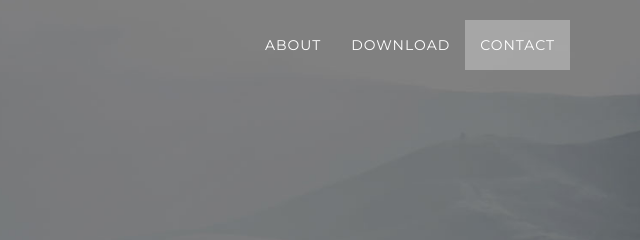
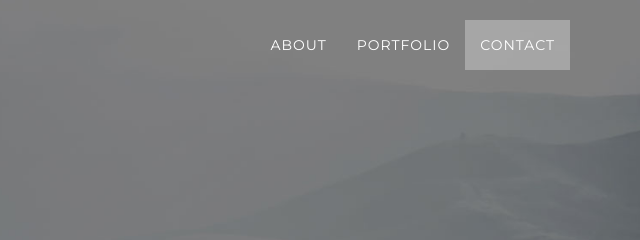
Before and after one commit to renaadler/renaadler.github.io, a website: page index.html in a window 1280 px wide. Shown: the top 240 px of the page, 640-1280 px from the left. Drawn offline with nearby package versions, Linux system fonts and the light colour scheme; some packages are replaced by stand-ins of ours.

Commit message:
Changed Download to Portfolio in Navbar

```diff
--- a/index.html
+++ b/index.html
@@ -56,7 +56,7 @@
                         <a class="page-scroll" href="#about">About</a>
                     </li>
                     <li>
-                        <a class="page-scroll" href="#download">Download</a>
+                        <a class="page-scroll" href="#download">Portfolio</a>
                     </li>
                     <li>
                         <a class="page-scroll" href="#contact">Contact</a>
```
